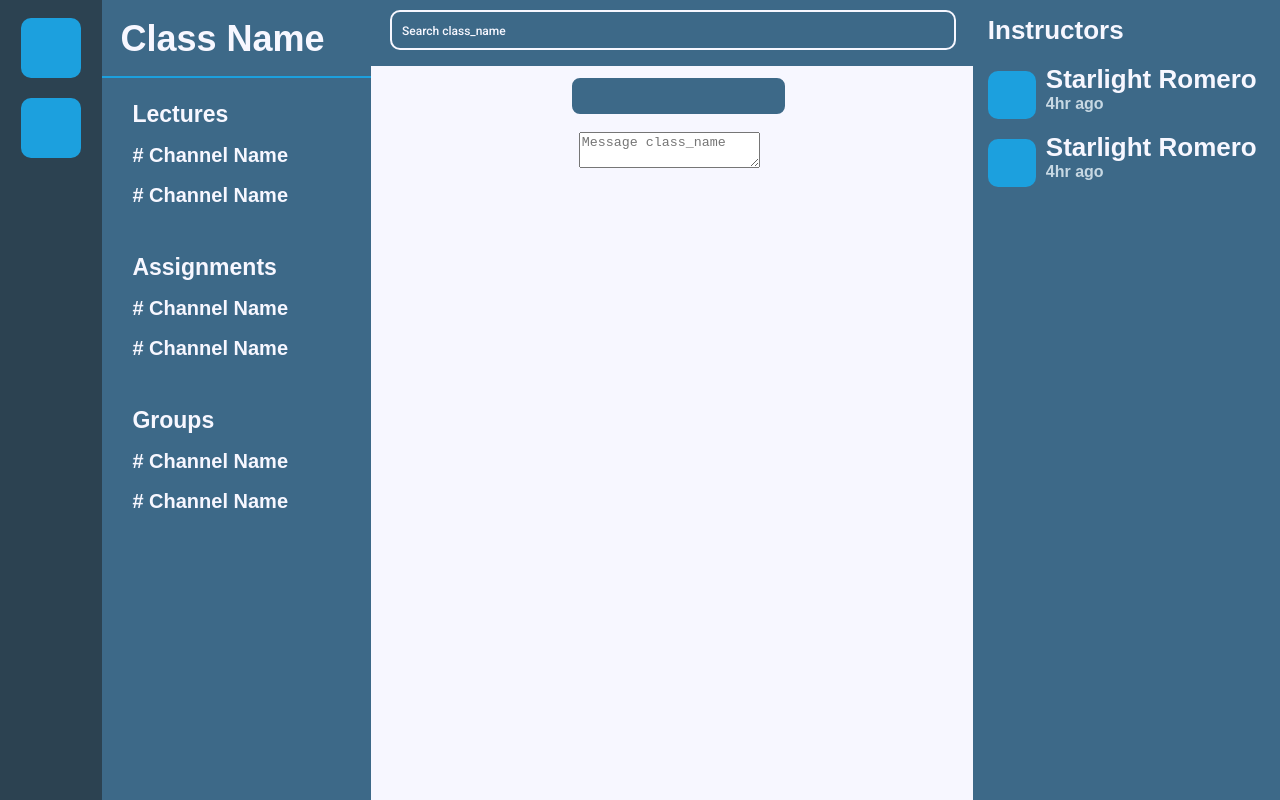
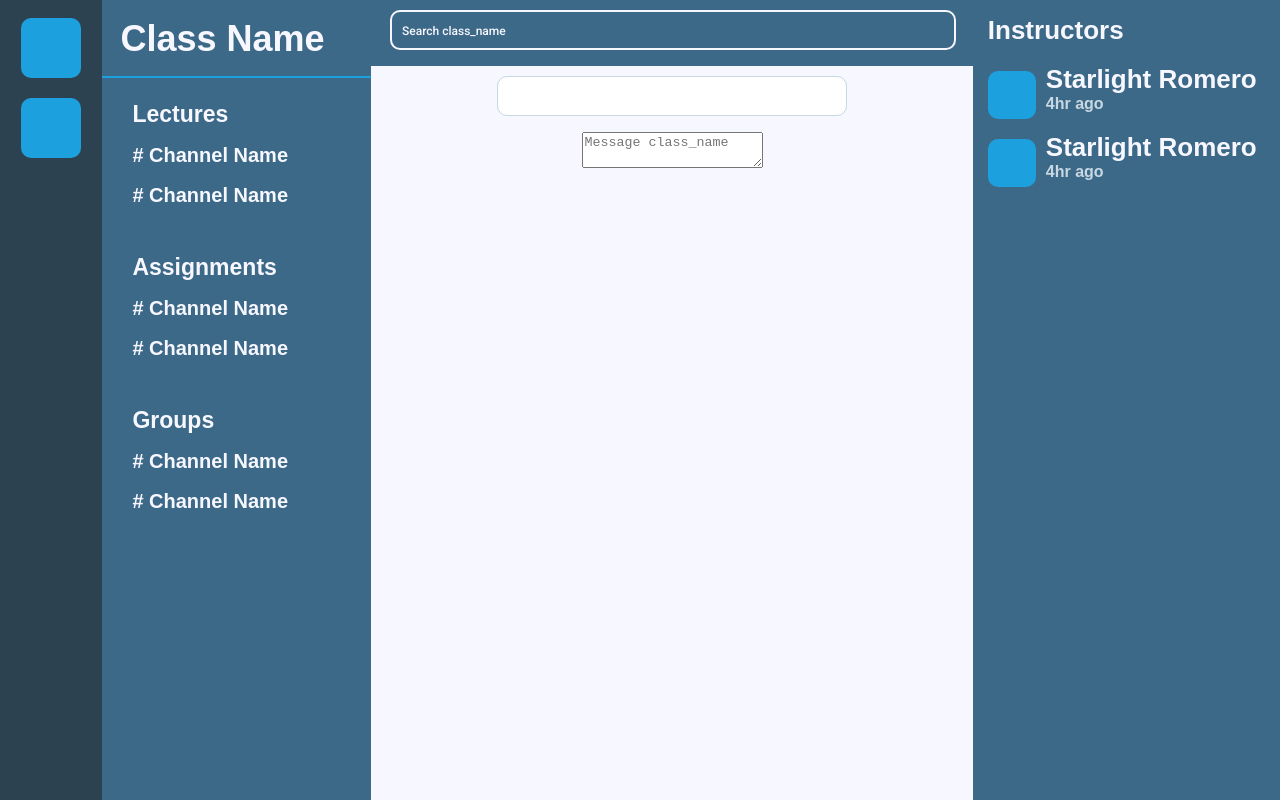
Before and after one commit to tsamantanis/hydra, a React (Create React App) app: page / in a window 1280 px wide. Built offline with nearby package versions, Linux system fonts and the light colour scheme; no server answers; a web font is replaced by a local one.

Commit message:
fixed styling issues

```diff
--- a/src/components/Main/SearchBar.css
+++ b/src/components/Main/SearchBar.css
@@ -3,16 +3,16 @@
     width: 100%;
 }
 
-form, input[type=text] {
+.SearchBar form, .SearchBar  form input[type=text] {
     width: 97%;
 }
 
-input[type=text] {
+.SearchBar form input[type=text] {
     background-color: var(--darkAccent);
     border: 2px solid var(--light);
     color: var(--light);
 }
 
-input[type=text]::placeholder {
+.SearchBar form input[type=text]::placeholder {
     color: var(--light);
 }
```
